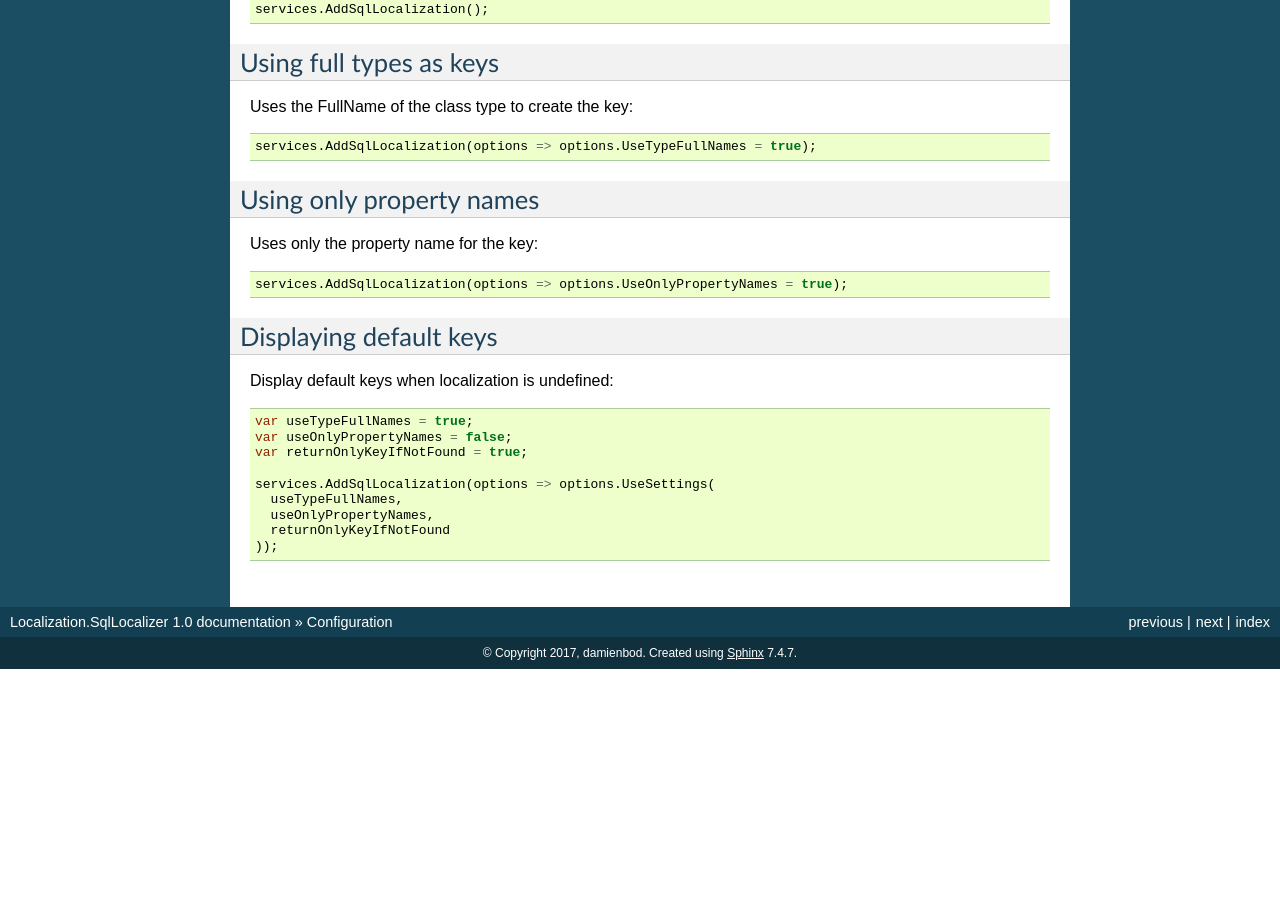
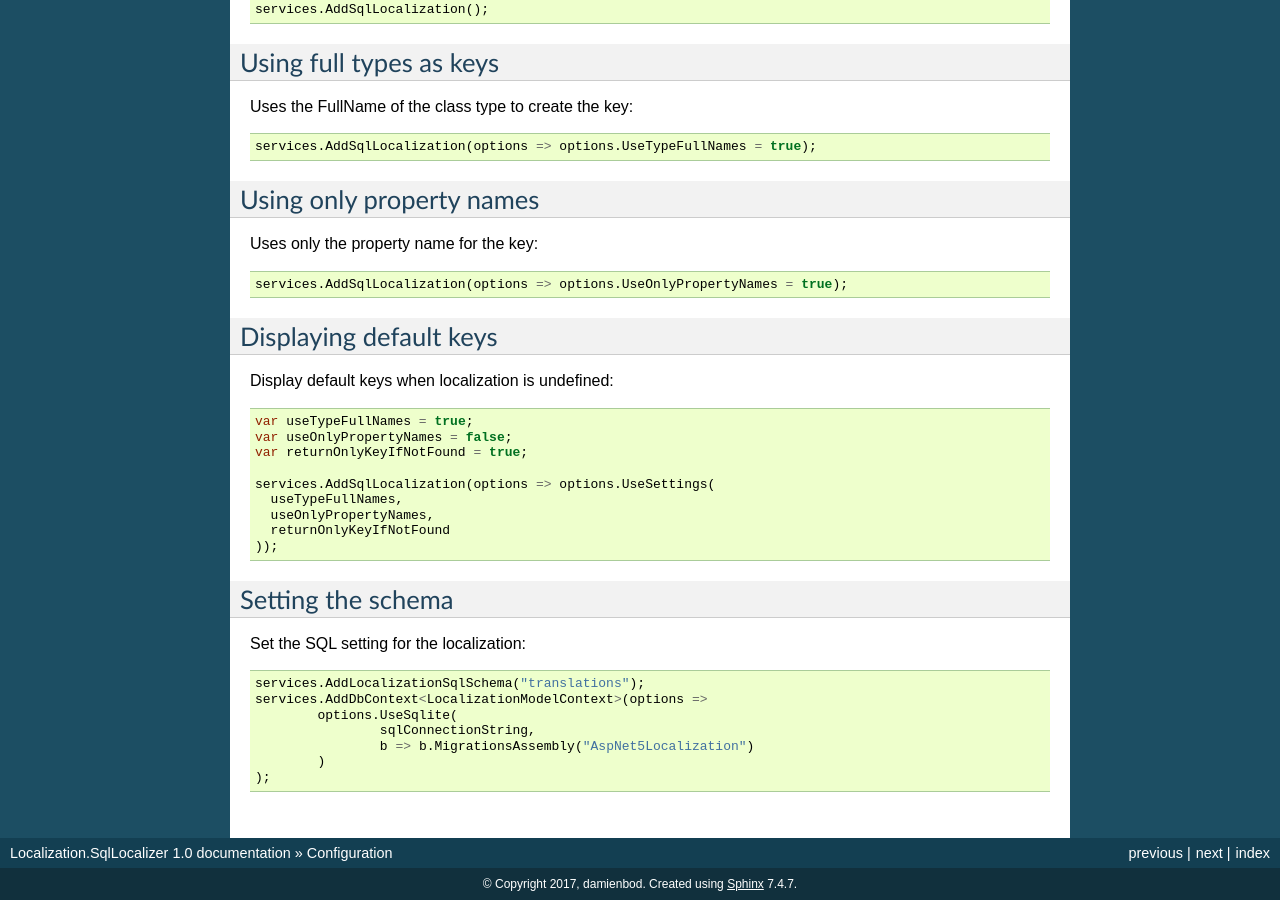
Before and after one commit to damienbod/Localization.SqlLocalizer.docs, a Sphinx documentation site: the page built from docs/source/docs/configuration.rst, in a window 1280 px wide and 900 px high, scrolled down 588 px. Built offline with Sphinx 7.4.7, drawn with Linux system fonts in a browser that asks for light colours; before the commit the page ends 1257 px from its top, so only the background shows below that.

Commit message:
adding schema support

```diff
--- a/docs/source/docs/configuration.rst
+++ b/docs/source/docs/configuration.rst
@@ -71,3 +71,18 @@ Display default keys when localization is undefined::
 	  useOnlyPropertyNames,
 	  returnOnlyKeyIfNotFound
 	));
+
+Setting the schema
+-----------------------
+
+.. highlight:: csharp
+
+Set the SQL setting for the localization::
+
+	services.AddLocalizationSqlSchema("translations");
+	services.AddDbContext<LocalizationModelContext>(options =>
+		options.UseSqlite(
+			sqlConnectionString,
+			b => b.MigrationsAssembly("AspNet5Localization")
+		)
+	);
```
